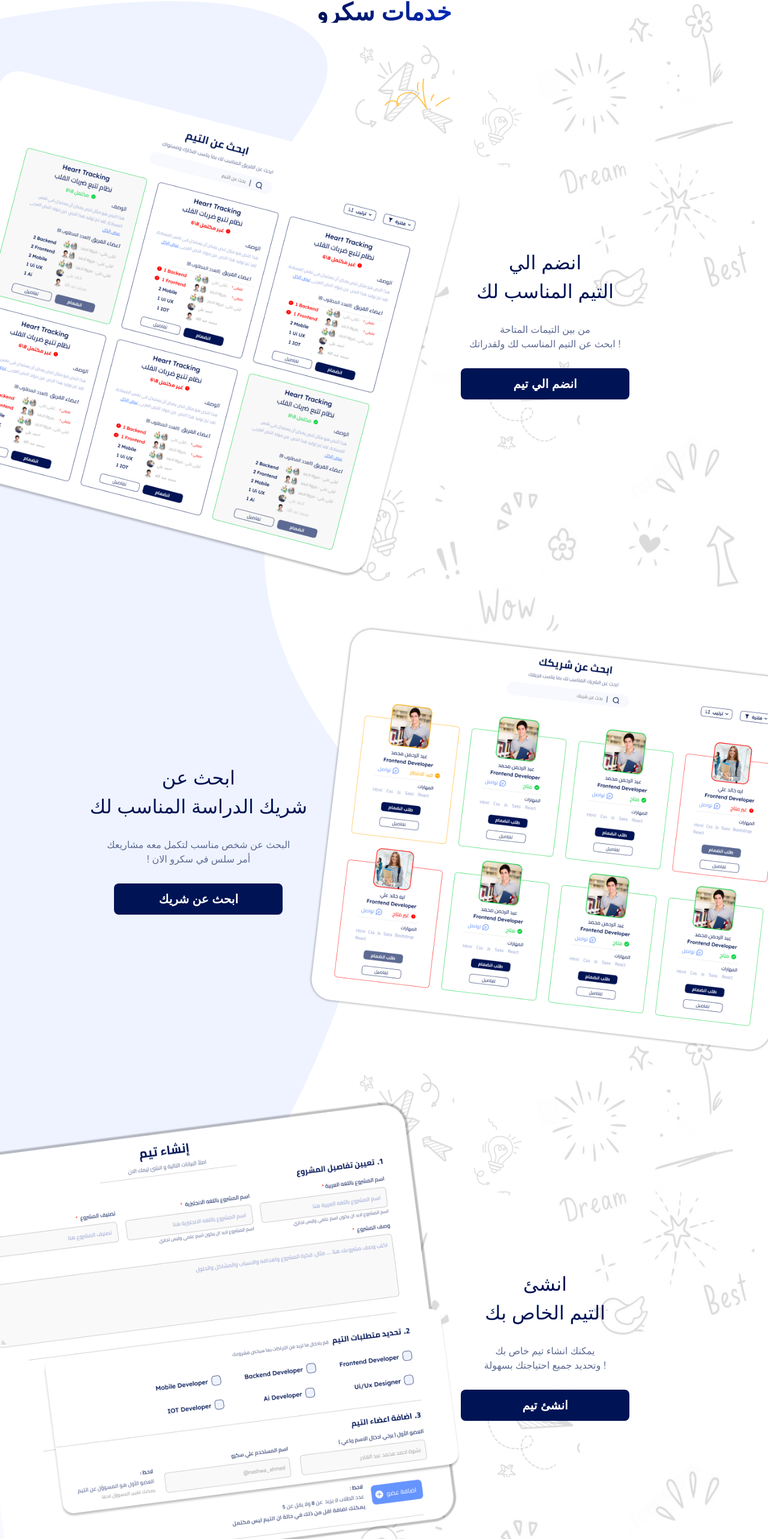
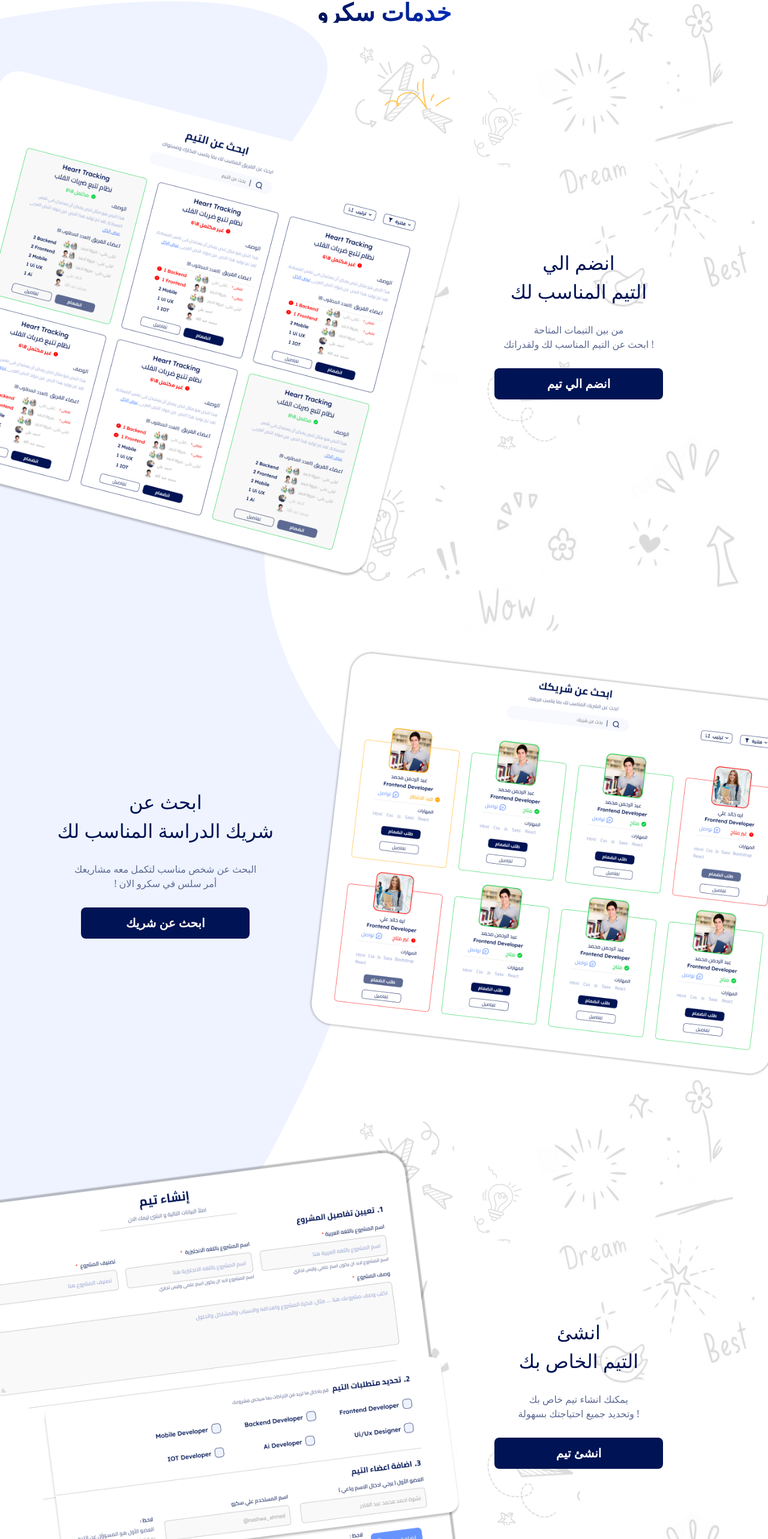
Before and after one commit to Saeedinum/ScrowCode, a React (Vite) app: page / in a window 1280 px wide. Shown: the part 1252-3818 px from the top of the page at 60% size. Built offline with nearby package versions, Linux system fonts and the light colour scheme; no server answers.

Commit message:
feat(home): update layout and translate navigation links

```diff
--- a/src/pages/home/Home.tsx
+++ b/src/pages/home/Home.tsx
@@ -149,7 +149,7 @@ const Home = () => {
 
           <section
             dir="ltr"
-            className="relative flex w-full flex-col md:flex-row md:items-center"
+            className="relative flex w-full flex-col md:flex-row md:items-center md:gap-14"
           >
             <img
               src={star1}
@@ -176,7 +176,7 @@ const Home = () => {
 
           <section
             dir="rtl"
-            className="relative flex w-full flex-col md:flex-row md:items-center"
+            className="relative mt-10 flex w-full flex-col md:flex-row md:items-center md:gap-14"
           >
             <img
               src={grayshadow1}
@@ -189,7 +189,7 @@ const Home = () => {
               <img
                 src={star2}
                 alt=""
-                className="absolute -top-20 right-0 z-30 w-28 sm:hidden"
+                className="absolute -top-20 right-0 -z-10 w-28 sm:hidden"
               />
               <h3 className="flex flex-col items-center text-center text-[24px] font-medium text-primary-first lg:text-[32px]">
                 ابحث عن <span>شريك الدراسة المناسب لك</span>
@@ -209,7 +209,7 @@ const Home = () => {
 
           <section
             dir="ltr"
-            className="relative flex w-full flex-col md:flex-row md:items-center"
+            className="relative mt-10 flex w-full flex-col md:flex-row md:items-center md:gap-14"
           >
             <img src={create} alt="" className="-z-10 md:w-[60%]" />
             <img src={background3} alt="" className="absolute right-0 -z-20" />
@@ -261,7 +261,7 @@ const Home = () => {
                 <span>حمل تطبيقنا سكرو كود </span>
                 <span> لاستفادة من خدماتنا بهاتفك الان لسهولة التصفح</span>
               </p>
-              <button className="flex h-[52px] w-[300px] items-center justify-center gap-5 rounded-[8px] bg-primary-first text-[20px] font-semibold text-primary-fourth lg:w-[448px]">
+              <button className="flex h-[52px] w-[300px] cursor-auto items-center justify-center gap-5 rounded-[8px] bg-gray-600 text-[20px] font-semibold text-primary-fourth lg:w-[448px]">
                 تحميل الان
                 <svg
                   width="24"
@@ -284,18 +284,18 @@ const Home = () => {
         <div className="flex flex-col items-start justify-center gap-10 md:flex-row md:gap-20">
           <img src={whiteLogo} alt="" className="" />
           <div className="flex flex-col gap-1 lg:ml-28">
-            <p className="mb-4 text-primary-fourth"> Navigation</p>
+            <p className="mb-4 text-primary-fourth"> الصفحات</p>
             <Link to={"/"} className="hover:text-primary-third">
-              home
+              الرئيسية
             </Link>
             <Link to={"/about"} className="hover:text-primary-third">
-              About us
+              عن سكرو
             </Link>
             <Link to={"/FindTeam"} className="hover:text-primary-third">
-              Teams
+              التيمات
             </Link>
             <Link to={"/FindPartner"} className="hover:text-primary-third">
-              find partner
+              ابحث عن شريك
             </Link>
           </div>
           <div className="flex flex-col lg:ml-28">
@@ -312,7 +312,10 @@ const Home = () => {
           </div>
           <div className="flex flex-col">
             <p className="mb-4 text-primary-fourth"> Talk To US</p>
-            <Link to={""}> Scrow_code@gmail.com</Link>
+            <Link to={"mailto:Scrow_code@gmail.com"}>
+              {" "}
+              Scrow_code@gmail.com
+            </Link>
           </div>
         </div>
       </footer>
--- a/src/styles/index.css
+++ b/src/styles/index.css
@@ -62,13 +62,12 @@
 @layer base {
   * {
     @apply border-border;
-    @apply font-cairo;
   }
   body {
     @apply bg-background text-foreground;
   }
   .inputfield {
-    @apply h-[52px] w-full rounded-[8px] border-[1px] border-solid border-[#B4B4B4] bg-[#F9F9F9] outline-none placeholder:text-sm placeholder:text-Grey-third
+    @apply h-[52px] w-full rounded-[8px] border-[1px] border-solid border-[#B4B4B4] bg-[#F9F9F9] outline-none placeholder:text-sm placeholder:text-Grey-third;
   }
 }
 
@@ -89,9 +88,8 @@
   background: black;
 }
 
-
 .bg-svg {
-  background-image: url('/src/assets/profile/Vector.svg');
+  background-image: url("/src/assets/profile/Vector.svg");
   background-size: cover;
   background-position: center;
 }
```
